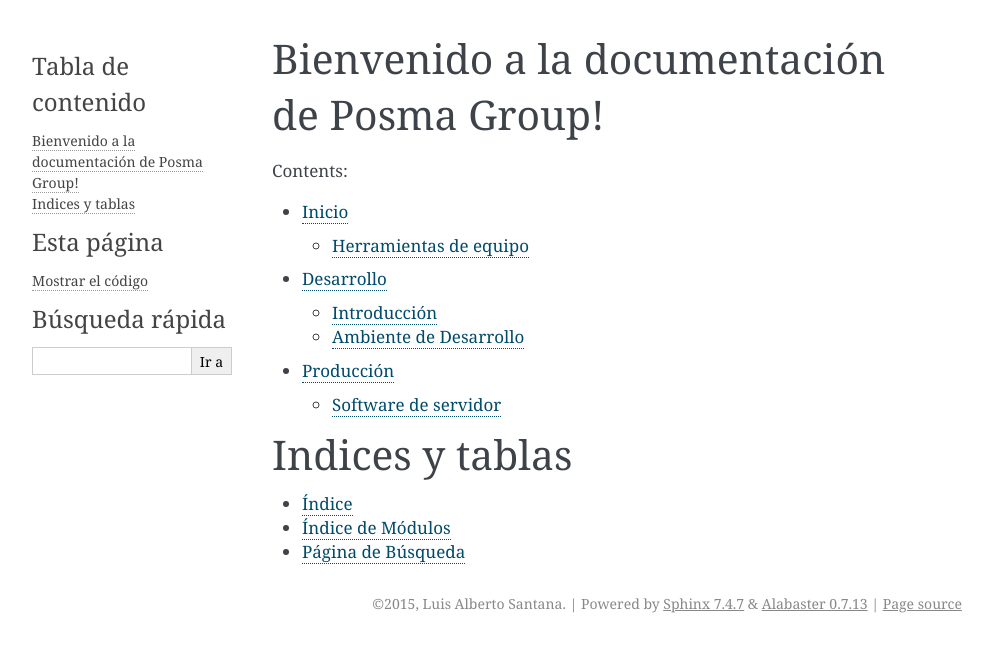
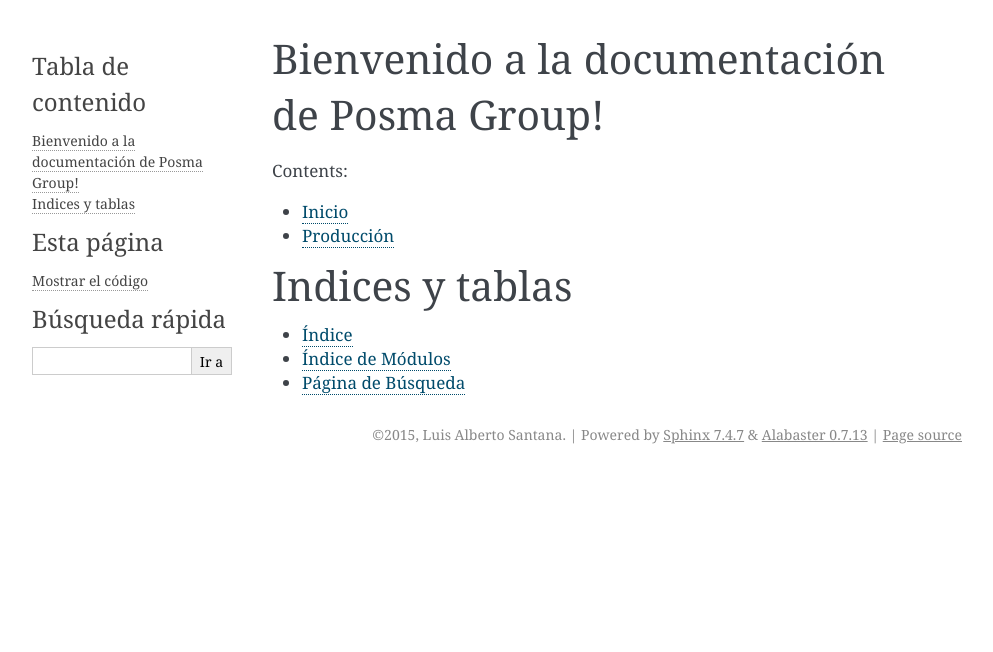
Before and after one commit to posmagroup/documentacion, a Sphinx documentation site: the page built from source/index.rst, in a window 1280 px wide. Shown: the top 652 px of the page, without its empty margins (148-1141 px from the left). Built offline with Sphinx 7.4.7, drawn with Linux system fonts in a browser that asks for light colours; pages that are not in the unit, such as notebooks, are missing from menus.

Commit message:
Modified document structure and added RTD badge

```diff
--- a/README.rst
+++ b/README.rst
@@ -1,5 +1,7 @@
 Proyecto de Documentación de Posma Group
 =========================================
+
+|build-status| |docs|
 
 Instalación
 -----------
--- a/source/desarrollo/desarrollo.rst
+++ /dev/null
@@ -1,10 +0,0 @@
-Desarrollo
-==========
-
-
-Introducción
-------------
-
-
-Ambiente de Desarrollo
-----------------------
--- a/source/desarrollo/metodologia/trello.rst
+++ /dev/null
@@ -1,2 +0,0 @@
-Trello
-======
--- a/source/index.rst
+++ b/source/index.rst
@@ -9,11 +9,10 @@
 Contents:
 
 .. toctree::
-   :maxdepth: 4
+   :maxdepth: 1
 
    inicio
-   desarrollo/desarrollo
-   desarrollo/metodologia
+   desarrollo/inicio
    produccion/inicio
 
 
```
Also changed, not shown: source/desarrollo/metodologia/git.rst (deleted, +0 -13 lines).
